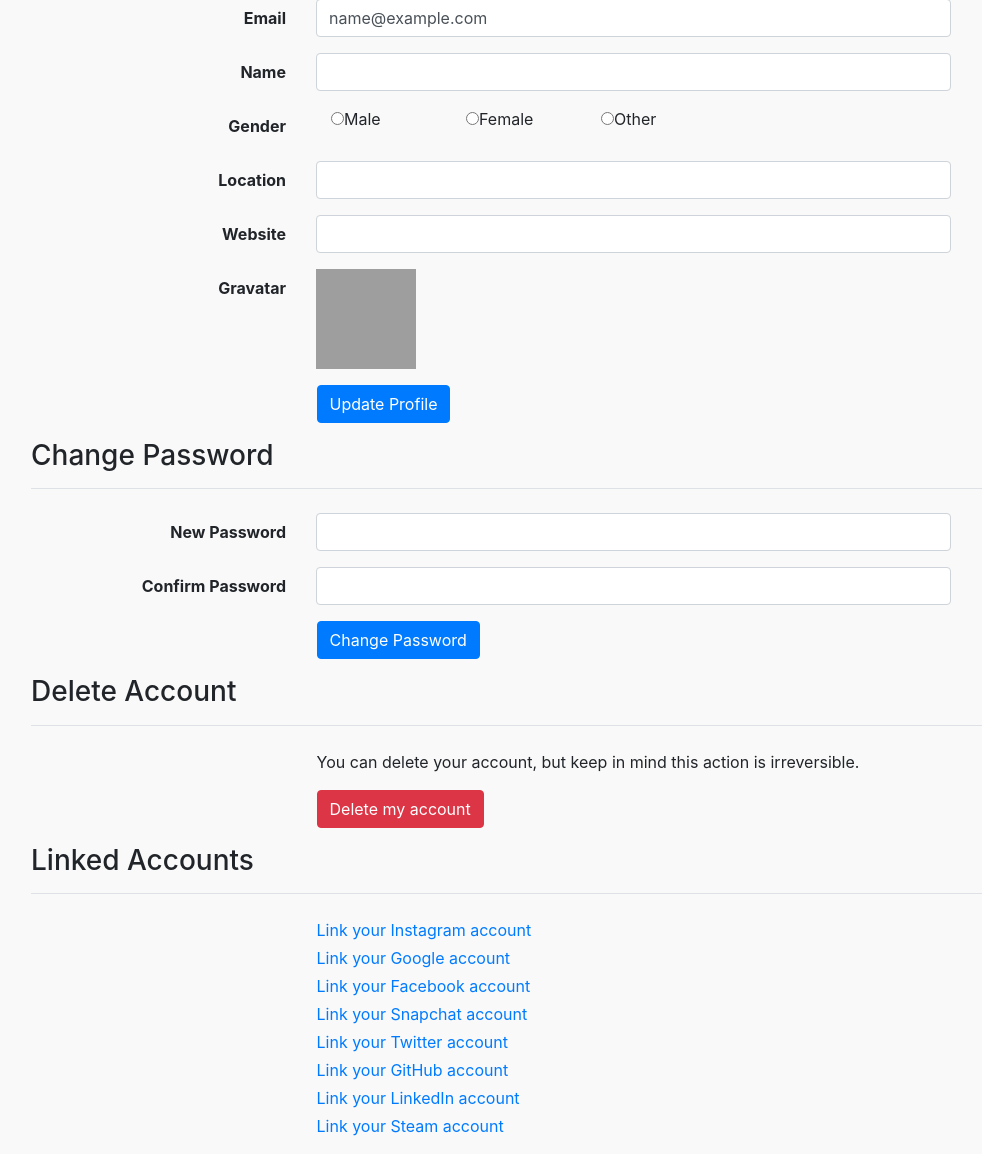
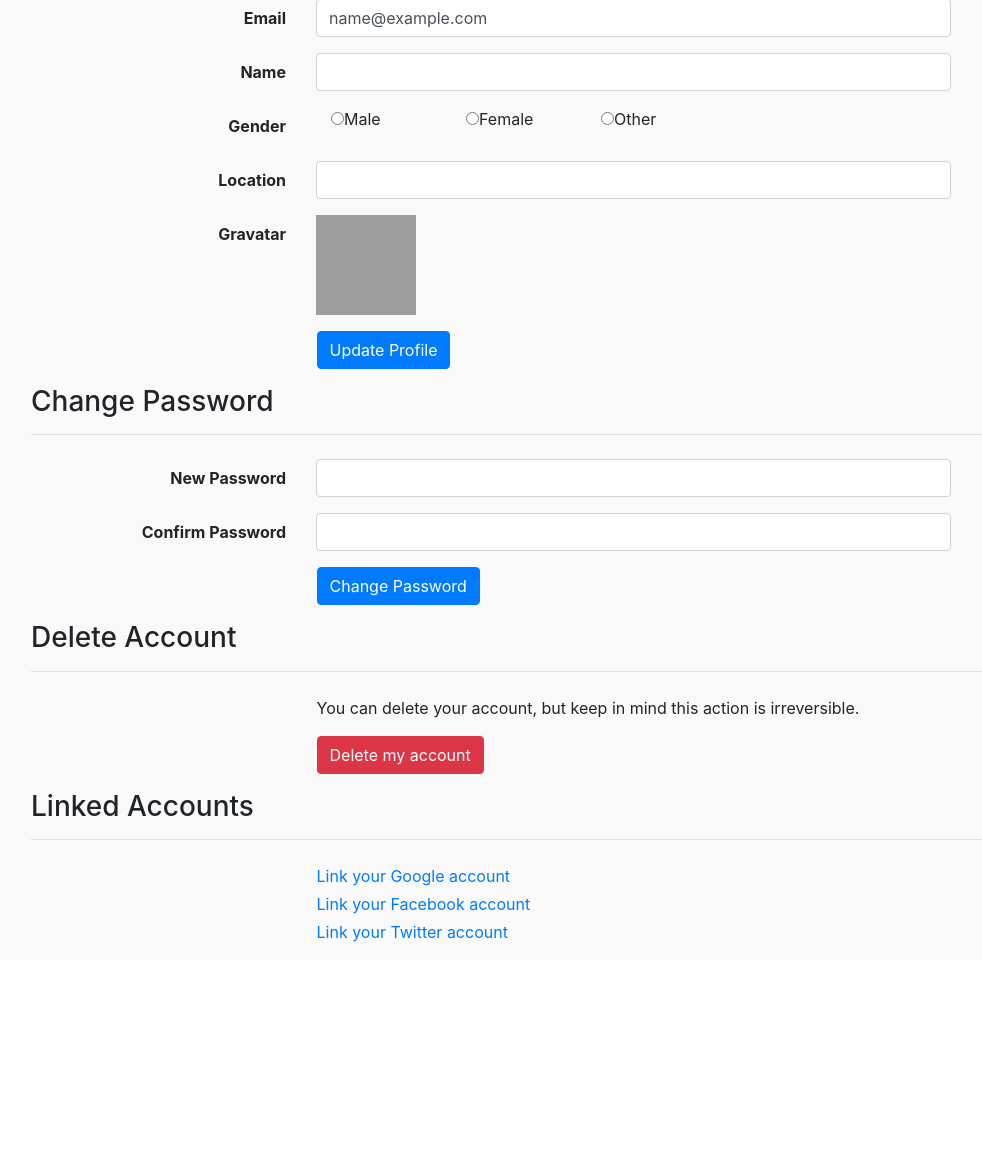
Before and after one commit to eric-sciberras/projectPolly, a Node server app: page /account in a window 1280 px wide. Shown: the part 154-1308 px from the top of the page, without its empty margins (54-1036 px from the left). After the commit the page ends 1096 px from the top, so only its background shows below. Run offline with Node 20, Linux system fonts and the light colour scheme; the visitor is signed in with stand-in values (Sample User, id 1); some libraries are stand-ins or nearby versions; grey boxes are pictures that could not be loaded.

Commit message:
removed some unecessary profile fields

```diff
--- a/views/account/profile.pug
+++ b/views/account/profile.pug
@@ -30,10 +30,6 @@
       label.col-md-3.col-form-label.font-weight-bold.text-right(for='location') Location
       .col-md-7
         input.form-control(type='text', name='location', id='location', value=user.profile.location, autocomplete)
-    .form-group.row
-      label.col-md-3.col-form-label.font-weight-bold.text-right(for='website') Website
-      .col-md-7
-        input.form-control(type='text', name='website', id='website', value=user.profile.website, autocomplete='url')
     .form-group.row
       label.col-md-3.col-form-label.font-weight-bold.text-right Gravatar
       .col-sm-4
@@ -79,11 +75,6 @@
     h3 Linked Accounts
   .form-group
     .offset-sm-3.col-md-7.pl-2
-      if user.instagram
-        p.mb-1: a.text-danger(href='/account/unlink/instagram') Unlink your Instagram account
-      else
-        p.mb-1: a(href='/auth/instagram') Link your Instagram account
-    .offset-sm-3.col-md-7.pl-2
       if user.google
         p.mb-1: a.text-danger(href='/account/unlink/google') Unlink your Google account
       else
@@ -93,27 +84,8 @@
         p.mb-1: a.text-danger(href='/account/unlink/facebook') Unlink your Facebook account
       else
         p.mb-1: a(href='/auth/facebook') Link your Facebook account
-      if user.snapchat
-        p.mb-1: a.text-danger(href='/account/unlink/snapchat') Unlink your Snapchat account
-      else
-        p.mb-1: a(href='/auth/snapchat') Link your Snapchat account
     .offset-sm-3.col-md-7.pl-2
       if user.twitter
         p.mb-1: a.text-danger(href='/account/unlink/twitter') Unlink your Twitter account
       else
         p.mb-1: a(href='/auth/twitter') Link your Twitter account
-    .offset-sm-3.col-md-7.pl-2
-      if user.github
-        p.mb-1: a.text-danger(href='/account/unlink/github') Unlink your GitHub account
-      else
-        p.mb-1: a(href='/auth/github') Link your GitHub account
-    .offset-sm-3.col-md-7.pl-2
-      if user.linkedin
-        p.mb-1: a.text-danger(href='/account/unlink/linkedin') Unlink your LinkedIn account
-      else
-        p.mb-1: a(href='/auth/linkedin') Link your LinkedIn account
-    .offset-sm-3.col-md-7.pl-2
-      if user.steam
-        p.mb-1: a.text-danger(href='/account/unlink/steam') Unlink your Steam account
-      else
-        p.mb-1: a(href='/auth/steam') Link your Steam account
```
